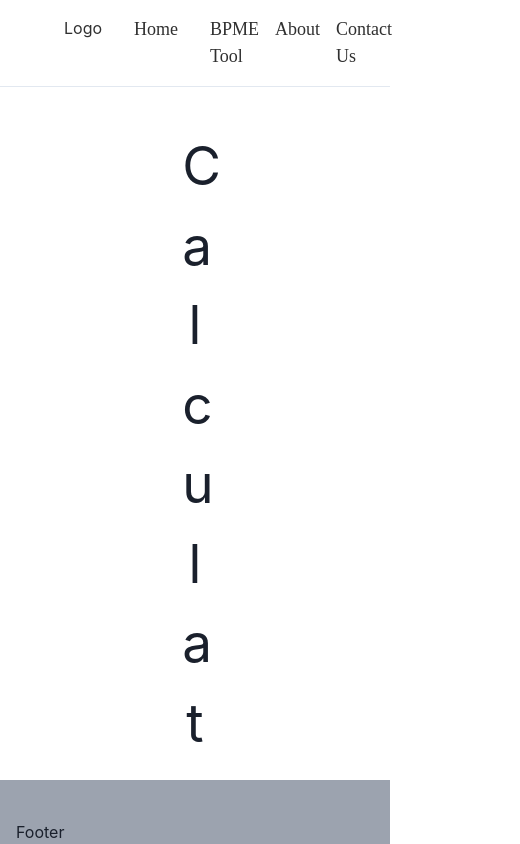
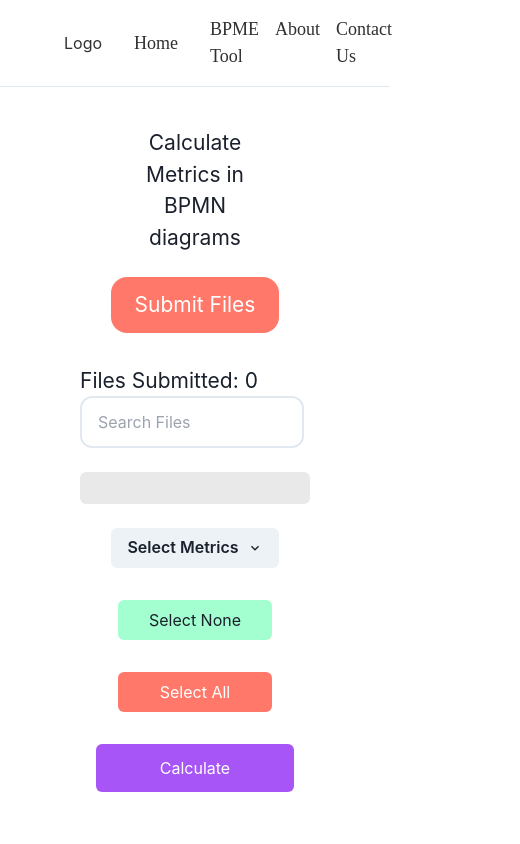
Before and after one commit to GeorgeFkd/BPME-tool, a React (Vite) app in the folder bpme-frontend/: page /tool in a window 390 px wide. Shown: the top 844 px of the page, 520 px wide, since content can reach past the window. Built offline with nearby package versions, Linux system fonts and the light colour scheme.

Commit message:
Made the bpme tool page responsive
Next up is adding content to the other pages

```diff
--- a/bpme-frontend/src/App.tsx
+++ b/bpme-frontend/src/App.tsx
@@ -9,7 +9,7 @@ function App() {
       <Navbar />
       <hr className="bg-black-25"></hr>
       <Outlet />
-      <Footer />
+      {/* <Footer /> */}
     </div>
   );
 }
--- a/bpme-frontend/src/components/Navbar.tsx
+++ b/bpme-frontend/src/components/Navbar.tsx
@@ -4,7 +4,7 @@ import { Heading1, Heading6 } from "./Headings";
 
 function Navbar() {
   return (
-    <section className="px-16 flex flex-row gap-8 py-4">
+    <section className="px-16 flex flex-row gap-8 py-4 items-center">
       <span className="text-black">Logo</span>
       <NavLink to="/">
         <Heading6 lightVariant={true}>Home</Heading6>
--- a/bpme-frontend/src/pages/BpmeTool.tsx
+++ b/bpme-frontend/src/pages/BpmeTool.tsx
@@ -6,17 +6,16 @@ import { Button, Menu, MenuButton, MenuItem, MenuList, Select, MenuItemOption, M
 import { ChevronDownIcon, MinusIcon, PlusSquareIcon } from "@chakra-ui/icons";
 import { ALL_METRICS } from "../constants/metrics";
 import { useState } from "react";
-import { useAnalyzeBpmnFilesQuery } from "../api/analysis";
+import { AnalysisResults, useAnalyzeBpmnFilesQuery } from "../api/analysis";
 import { analyzeResultsAndOutputFileForUser } from "../utils/exportToExcel"
-const API_PORT = 8080;
-const API_ROUTE = `http://localhost:${API_PORT}/api/v1/bpme/files`
+
 const supportedFileTypes = ["xml", "bpmn"]
 function BpmeTool() {
   const [skip, setSkip] = useState(true);
   const dispatch = useDispatch();
   const metrics = useSelector((state: RootState) => state.metrics.metrics)
   const files = useSelector((state: RootState) => state.files.files)
-  const { data, error, isLoading, isUninitialized } = useAnalyzeBpmnFilesQuery({ metrics, files }, { skip })
+  const { data, error, isLoading, isUninitialized, status } = useAnalyzeBpmnFilesQuery({ metrics, files }, { skip })
 
   console.log("The metrics", metrics)
   console.log("The files", files)
@@ -35,35 +34,54 @@ function BpmeTool() {
       <SubmitFilesBtn />
 
       <div className="w-100 mt-8">
-        <div className="flex w-100 justify-between">
-          <div className="flex flex-col w-1/2">
-            <span className="text-h4">Files Submitted: {files.length}</span>
+        <div className="flex flex-col lg:flex-row w-100 justify-between">
+          <div className="flex flex-col lg:w-1/2">
+            <span className="text-h5 block w-full lg:text-h4">Files Submitted: {files.length}</span>
             <SearchComponent />
             <FilesSubmittedPanel />
           </div>
           <div className="w-2 h-100 bg-slate-200"></div>
-          <div className="w-1/2">
-            <div className="flex flex-col">
+          <div className="lg:w-1/2">
+            <div className="flex flex-col mt-6 lg:mt-0">
 
 
               <MetricsMenu />
 
               <DisplaySelectedMetrics />
-              <div className="flex gap-8 pt-4 my-4 ml-8 justify-center">
+              <div className="flex flex-col md:flex-row lg:flex-row gap-8 pt-4 my-4 justify-items-center">
 
-                <button className="bg-secondary w-1/4  py-2 rounded-md" onClick={() => dispatch(removeAllMetrics())}>Select None</button>
+                <button className="bg-secondary mx-auto px-6 w-2/3 md:w-1/2 lg:w-1/4  py-2 rounded-md hover:bg-green-600" onClick={() => dispatch(removeAllMetrics())}>Select None</button>
 
-                <button className="bg-primary  w-1/4  py-2 rounded-md" onClick={() => dispatch(addAllMetrics())}>Select All</button>
+                <button className="bg-primary mx-auto w-2/3 md:w-1/2  lg:w-1/4  py-2 rounded-md text-white hover:bg-orange-500" onClick={() => dispatch(addAllMetrics())}>Select All</button>
+                <button className="bg-purple-500 mx-auto py-3 px-16 rounded-md text-white hover:bg-purple-600" onClick={handleCalculateBtn}>Calculate</button>
               </div>
-              <button className="bg-purple-500 mx-auto py-3 px-16 rounded-md" onClick={handleCalculateBtn}>Calculate</button>
+
             </div>
           </div>
         </div>
+
+      </div>
+      {/* i have the problem where each metric ends up in a different place */}
+      {data && <DisplayAnalysisResults data={data} />}
+      {isLoading && <Spinner />}
+      {isUninitialized && files.length > 0 && <div className="text-h3">{metrics.length === 0 && "Add metrics and "}Click Calculate to get results </div>}
+    </div>
+  </div>;
+}
+
+function Spinner() {
+  return <div className="text-h3">Calculating...</div>
+}
+
+
+function DisplayAnalysisResults({ data }: { data: AnalysisResults }) {
+  const metrics = useSelector((state: RootState) => state.metrics.metrics)
+  return <>
+    <div className="flex flex-row items-center md:gap-4">
+
+      <span className="text-h5 md:text-h3">Analysis Results</span>
       <Button onClick={() => { analyzeResultsAndOutputFileForUser(data) }} className="bg-primary">Export to excel</Button>
     </div>
-      {/* i have the problem where each metric ends up in a different place */}
-      {data && <>
-        <span className="text-h3">Analysis Results</span>
     <TableContainer>
       <Table variant={"striped"} maxWidth={"670px"}>
         <Thead>
@@ -95,7 +113,7 @@ function BpmeTool() {
           </Tr>))
           }
           <Tr>
-                <Td>MIN</Td>
+            <Td className="font-bold">MIN</Td>
             {data.statisticalResults.slice().sort((a, b) => {
               if (a.metricName > b.metricName) return 1
               if (a.metricName < b.metricName) return -1
@@ -106,7 +124,7 @@ function BpmeTool() {
           </Tr>
 
           <Tr>
-                <Td>MAX</Td>
+            <Td className="font-bold">MAX</Td>
             {data.statisticalResults.slice().sort((a, b) => {
               if (a.metricName > b.metricName) return 1
               if (a.metricName < b.metricName) return -1
@@ -117,7 +135,7 @@ function BpmeTool() {
           </Tr>
 
           <Tr>
-                <Td>MEAN</Td>
+            <Td className="font-bold">MEAN</Td>
             {data.statisticalResults.slice().sort((a, b) => {
               if (a.metricName > b.metricName) return 1
               if (a.metricName < b.metricName) return -1
@@ -128,7 +146,7 @@ function BpmeTool() {
           </Tr>
 
           <Tr>
-                <Td>SD</Td>
+            <Td className="font-bold">SD</Td>
             {data.statisticalResults.slice().sort((a, b) => {
               if (a.metricName > b.metricName) return 1
               if (a.metricName < b.metricName) return -1
@@ -142,12 +160,8 @@ function BpmeTool() {
 
 
 
-        </TableContainer></>}
-    </div>
-  </div>;
+    </TableContainer></>
 }
-
-
 
 
 export default BpmeTool;
@@ -175,7 +189,7 @@ function DisplaySelectedMetrics() {
 function FilesSubmittedPanel() {
   const dispatch = useDispatch();
   const files = useSelector((state: RootState) => state.files.files)
-  return <div className="flex mt-6 h-80 w-96 flex-col bg-grey-25 scroll-auto rounded-md p-4 overflow-auto">
+  return <div className="flex w-full mt-6 lg:h-80 lg:w-96 flex-col bg-grey-25 scroll-auto rounded-md p-4 overflow-auto">
     <List spacing={4}>
 
       {files.map((file, index) => <>
@@ -206,7 +220,7 @@ function SubmitFilesBtn() {
 
 
   }
-  return <label className="w-1/5 mx-auto flex cursor-pointer hover:bg-slate-600 bg-primary invalid:bg-white valid:bg-black px-1 py-3 rounded-2xl">
+  return <label className="px-6 md:px-10 lg:px-16 mx-auto flex cursor-pointer hover:bg-slate-600 bg-primary invalid:bg-white valid:bg-black py-3 rounded-2xl">
     <input type="file" className="absolute bg-transparent" onChange={handleFilesSubmitClick} required style={{ top: "-10000px" }} multiple />
     <span className="mx-auto text-white text-h5">Submit Files</span>
   </label>
@@ -253,5 +267,5 @@ function MetricsMenu() {
 
 
 function Title() {
-  return <div className="px-16 mx-auto font text-h2 w-2/3 text-center my-6">Calculate Metrics in BPMN diagrams</div>;
+  return <div className="lg:px-16 mx-auto text-h5 md:text-h4 lg:text-h3 w-2/3 text-center my-6">Calculate Metrics in BPMN diagrams</div>;
 }
```
Lines whose indentation alone changed are shown as unchanged.
